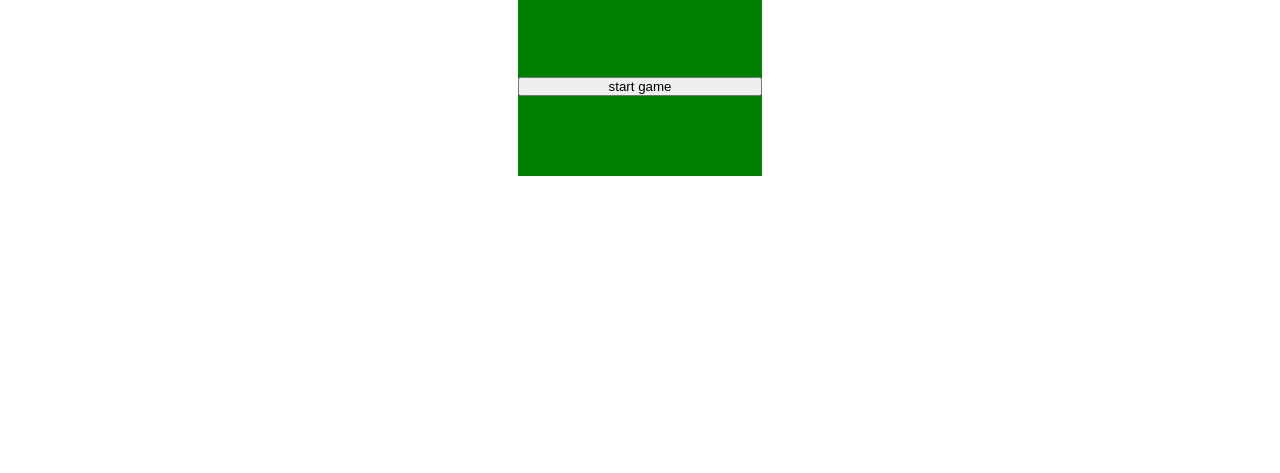
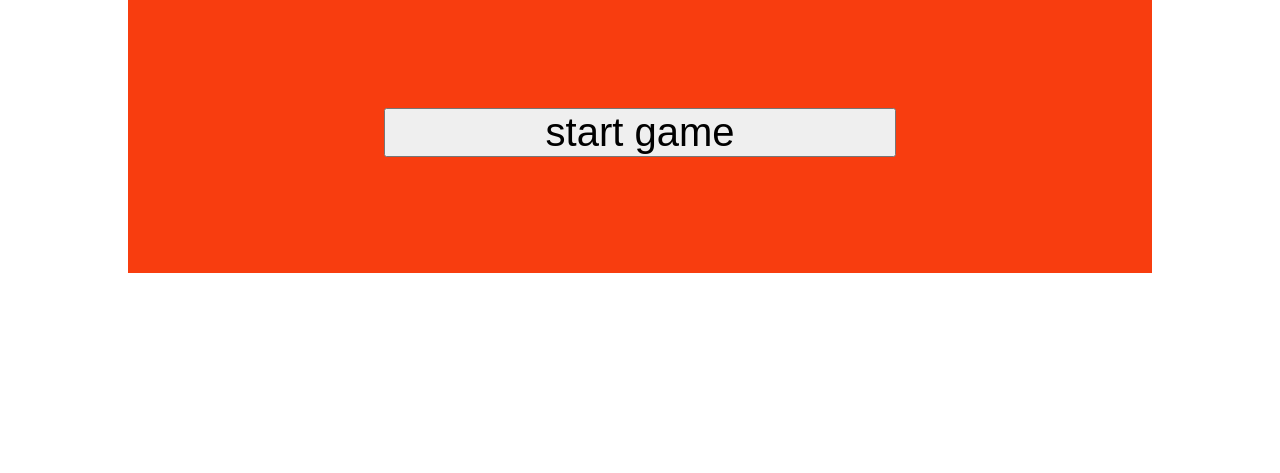
Before and after one commit to yishain11/rpg-game-vanilla, a website built with Vite: page rpg-game-vanilla/index.html in a window 1280 px wide. Shown: the part 367-840 px from the top of the page. Built offline with nearby package versions, Linux system fonts and the light colour scheme.

```diff
--- a/rpg-game-vanilla/components/header.mjs
+++ b/rpg-game-vanilla/components/header.mjs
@@ -21,6 +21,7 @@
         a.setAttribute('href', `/pages/${link}/${link}.html`);
     }
     a.style.marginLeft = '5rem';
+    a.style.fontSize = '2rem';
     return a;
 }
 
--- a/rpg-game-vanilla/style.css
+++ b/rpg-game-vanilla/style.css
@@ -21,7 +21,9 @@
   flex-direction: column;
   justify-content: center;
   gap: 5rem;
-  background-color: green;
+  width: 80%;
+  height: 50%;
+  background-color: rgb(248, 61, 15);
 }
 
 #status {
@@ -32,4 +34,11 @@
 
 h1 {
   margin: auto;
+  font-size: 5vh;
 }
+
+#btn {
+  font-size: 5vh;
+  width: 50%;
+  margin: auto;
+}
```
